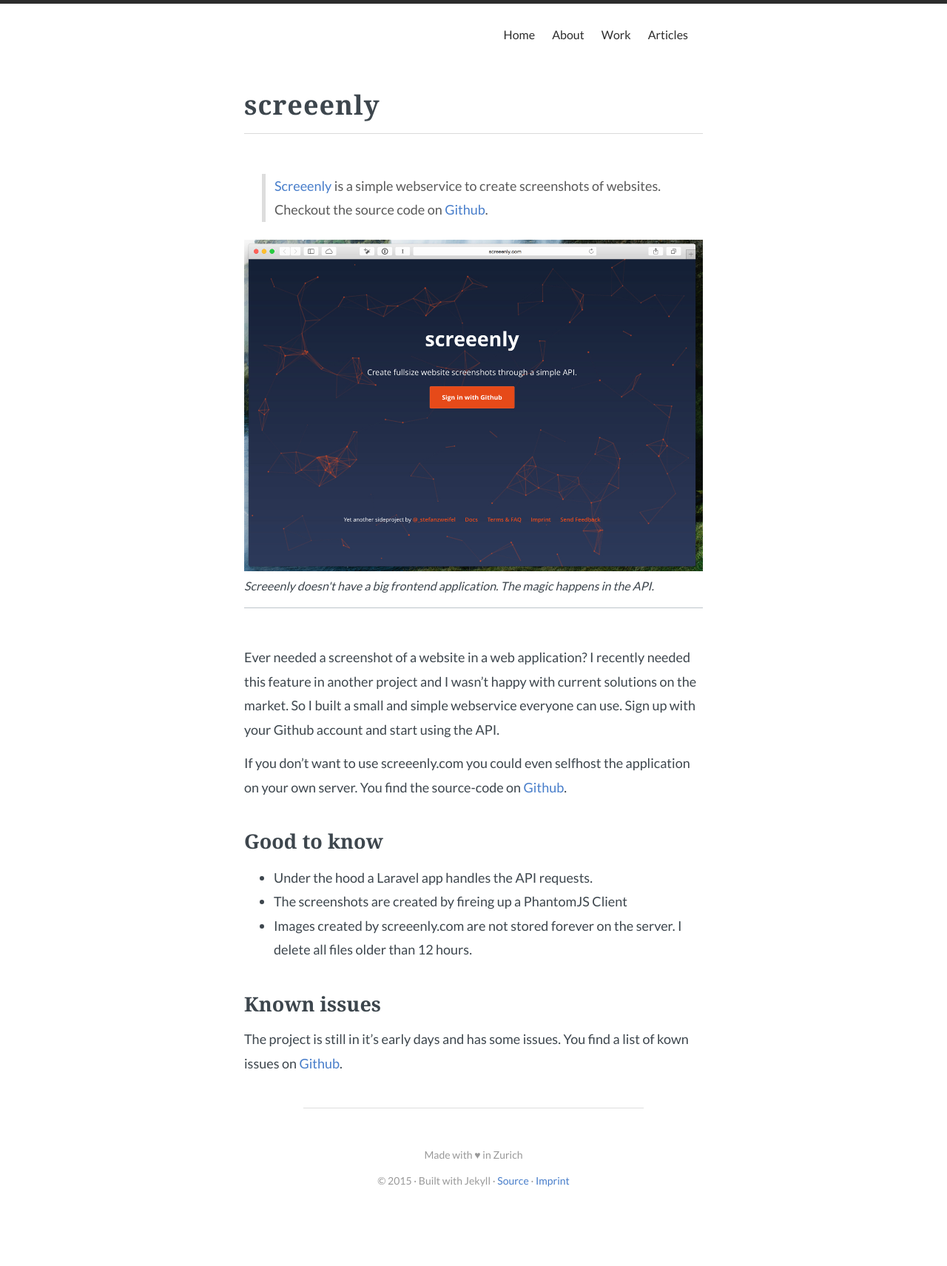
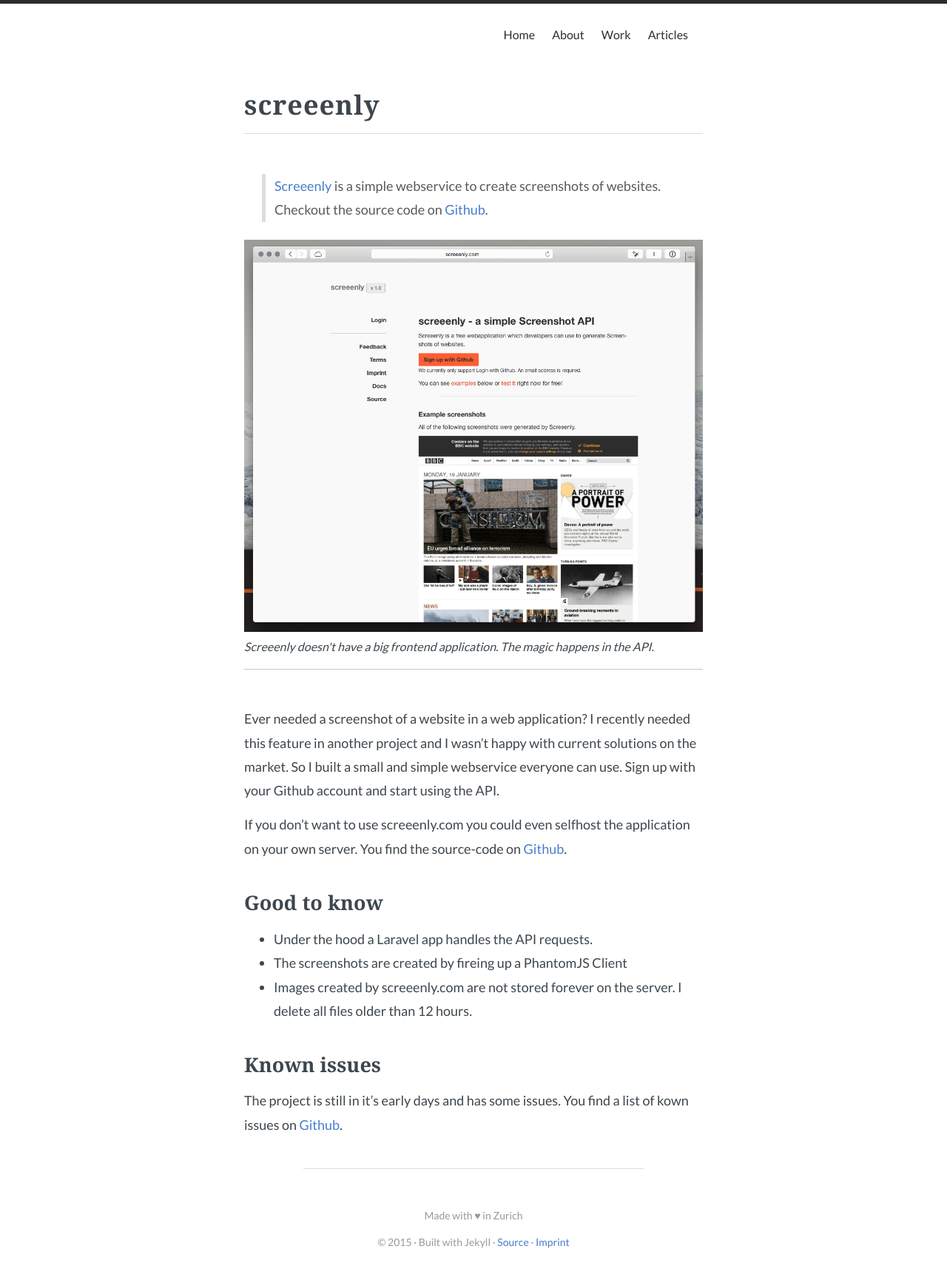
Before and after one commit to daybugging/stefanzweifel.io, a Jekyll site: the page built from _portfolio/screeenly.md, in a window 1280 px wide. Shown: the whole page at 74% size. Built offline with Jekyll 4.4.1, drawn with Linux system fonts in a browser that asks for light colours; before the commit the page ends 1628 px from its top, so only the background shows below that.

Commit message:
Updated Screeenly Image in Portfolio

```diff
--- a/_portfolio/screeenly.md
+++ b/_portfolio/screeenly.md
@@ -10,7 +10,7 @@
 > [Screeenly](http://screeenly.com) is a simple webservice to create screenshots of websites. Checkout the source code on [Github](https://github.com/stefanzweifel/screeenly).
 
 <figure>
-    <img src="/img/portfolio/screeenly/landingpage-v2.jpg" alt="Landingpage">
+    <img src="/img/portfolio/screeenly/landingpage-v2.png" alt="Landingpage">
     <figcaption>Screeenly doesn't have a big frontend application. The magic happens in the API.</figcaption>
 </figure>
 
```
Also changed, not shown: img/portfolio/screeenly/landingpage-v2.png.
